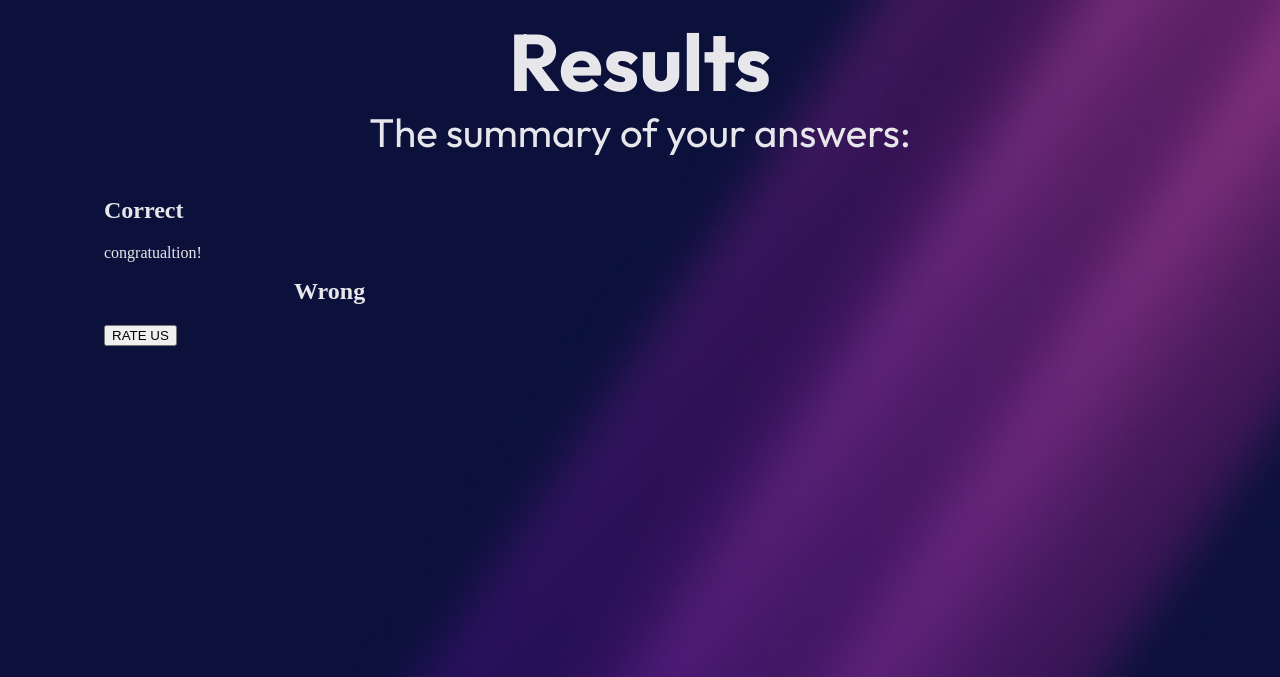
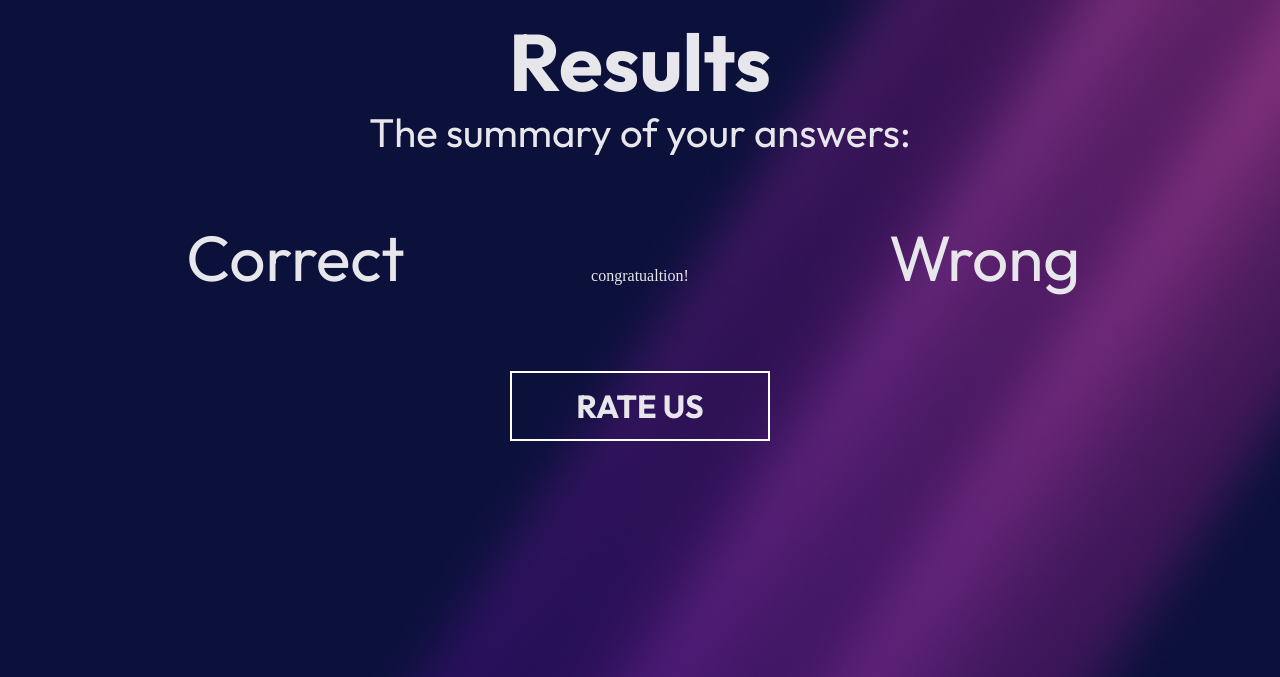
Before and after one commit to Lily-96/BW, a plain HTML site: page index.results.html in a window 1280 px wide. Shown: the part 123-800 px from the top of the page. Drawn offline with Linux system fonts and the light colour scheme.

Commit message:
adds css

```diff
--- a/assets/css/reasults.css
+++ b/assets/css/reasults.css
@@ -51,9 +51,46 @@ main {
   font-weight: 400;
 }
 .cake {
+  text-align: center;
+  padding: 20px;
+}
+
+.false {
+  font-family: "Outfit", sans-serif;
+  width: 33%;
   display: inline-block;
-  width: calc(100% / 33.33);
 }
-.false {
-  margin-left: 190px;
+.true {
+  font-family: "Outfit", sans-serif;
+  width: 33%;
+  display: inline-block;
 }
+.false h2 {
+  font-weight: 400;
+  font-size: 4rem;
+}
+.true h2 {
+  font-weight: 400;
+  font-size: 4rem;
+}
+
+.donut {
+  width: 33%;
+  display: inline-block;
+}
+.rateUs {
+  text-align: center;
+}
+button {
+  cursor: pointer;
+  color: #e7e7eb;
+  -webkit-appearance: none;
+  appearance: none;
+  background-color: transparent;
+  border: 2px solid rgb(255, 255, 255);
+  height: 70px;
+  width: 260px;
+  font-weight: bold;
+  font-size: 2rem;
+  font-family: "Outfit", sans-serif;
+}
```
